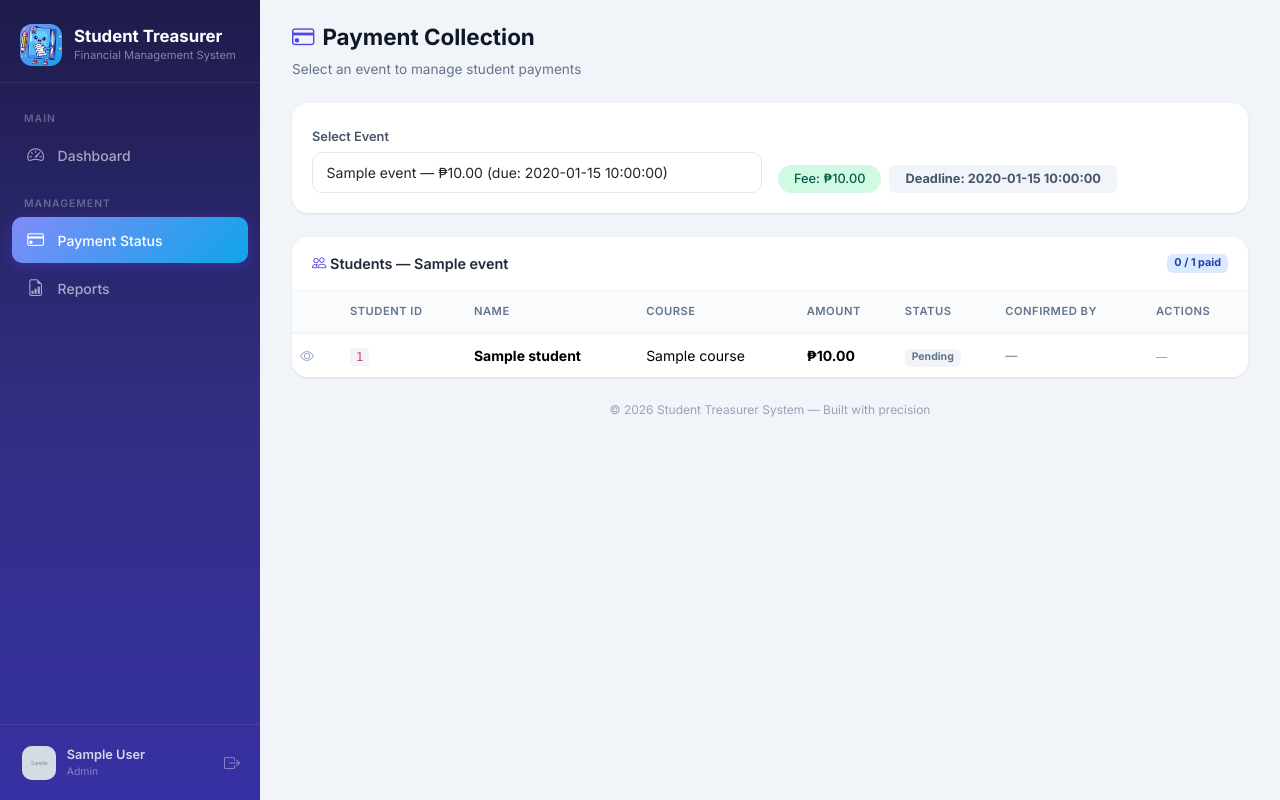
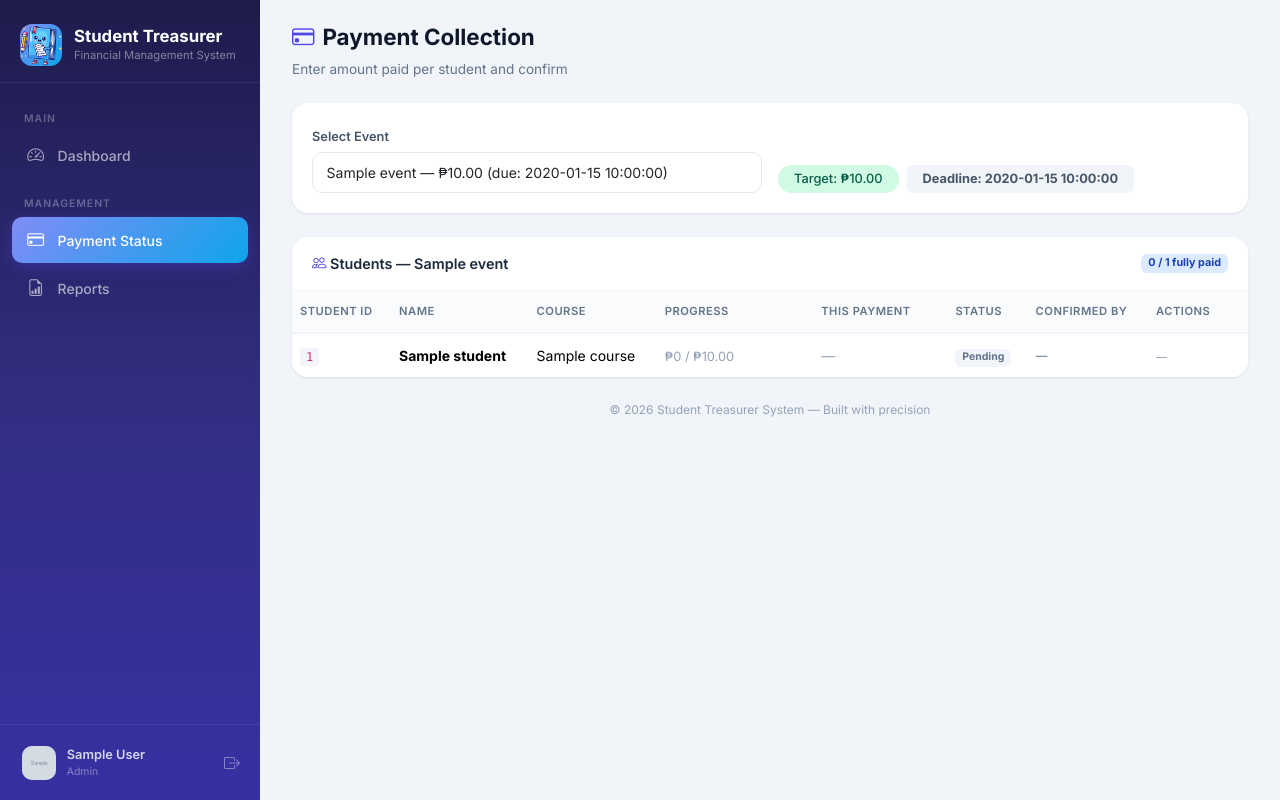
Before and after one commit to codeWithkimoyy/BSCS_3A_Treasurers-Management-System, a Flask app: page /payments?event_id=1 in a window 1280 px wide. Run offline with Flask 3, Linux system fonts and the light colour scheme; a user stored in the database is signed in; grey boxes marked "Sample" are stand-in pictures; a database or web service that is not in the repository returns one stand-in record (values such as "Sample title"); data that the repository does not hold is empty; parts of the project's set-up code (start-up, migrations or seed data) failed here and were passed over; some libraries are stand-ins or nearby versions.

Commit message:
feat: partial payments with running balance per student
- Payments page now accepts custom amount per student (₱ input)
- amount_paid accumulates across multiple confirmations
- Progress bar shows ₱X/₱Y per student
- locked=True when amount_paid >= event.target
- Each confirmation creates its own transaction record
- Dashboard, events, reports all use amount_paid for totals
- Unlock resets amount_paid to 0 and deletes transactions
- Backfilled existing payments with amount_paid = amount

```diff
--- a/app.py
+++ b/app.py
@@ -1,5 +1,5 @@
 import os
-from datetime import datetime, date
+from datetime import datetime, date, timedelta
 from flask import Flask, render_template, request, redirect, url_for, flash, jsonify, send_file, session
 from flask_login import LoginManager, UserMixin, login_user, login_required, logout_user, current_user
 from werkzeug.security import generate_password_hash, check_password_hash
@@ -90,7 +90,7 @@ def get_financial_totals():
     """Return canonical totals without counting payment ledger rows twice."""
     confirmed_payments = list(db.payments.aggregate([
         {'$match': {'confirmed': True}},
-        {'$group': {'_id': None, 'total': {'$sum': '$amount'}}}
+        {'$group': {'_id': None, 'total': {'$sum': '$amount_paid'}}}
     ]))
     manual_income = list(db.transactions.aggregate([
         {'$match': {
@@ -125,7 +125,7 @@ def get_confirmed_payment_rows(start=None, end=None):
         {'$unwind': {'path': '$student', 'preserveNullAndEmptyArrays': True}},
         {'$unwind': {'path': '$event', 'preserveNullAndEmptyArrays': True}},
         {'$project': {
-            '_id': 1, 'student_id': 1, 'amount': 1, 'notes': 1, 'confirmed_at': 1,
+            '_id': 1, 'student_id': 1, 'amount': '$amount_paid', 'notes': 1, 'confirmed_at': 1,
             'transaction_date': {'$dateToString': {'format': '%Y-%m-%d', 'date': '$confirmed_at'}},
             'type': {'$literal': 'income'},
             'description': {'$concat': ['Payment: ', '$event.title']},
@@ -251,7 +251,7 @@ def dashboard():
         {'$lookup': {'from': 'events', 'localField': 'event_id', 'foreignField': '_id', 'as': 'event'}},
         {'$unwind': {'path': '$student', 'preserveNullAndEmptyArrays': True}},
         {'$unwind': {'path': '$event', 'preserveNullAndEmptyArrays': True}},
-        {'$project': {'amount': 1, 'confirmed_at': 1, 'notes': 1, 'student_name': '$student.name', 'event_title': '$event.title'}}
+        {'$project': {'amount': '$amount_paid', 'confirmed_at': 1, 'notes': 1, 'student_name': '$student.name', 'event_title': '$event.title'}}
     ]))
 
     six_months_ago = datetime.now()
@@ -269,7 +269,7 @@ def dashboard():
         {'$match': {'confirmed': True, 'confirmed_at': {'$gte': six_months_ago}}},
         {'$group': {
             '_id': {'$dateToString': {'format': '%Y-%m', 'date': '$confirmed_at'}},
-            'inc': {'$sum': '$amount'}
+            'inc': {'$sum': '$amount_paid'}
         }},
         {'$project': {'_id': 0, 'mon': '$_id', 'inc': 1}}
     ]))
@@ -321,7 +321,7 @@ def events():
     for e in evts:
         total_paid = list(db.payments.aggregate([
             {'$match': {'event_id': e['_id'], 'confirmed': True}},
-            {'$group': {'_id': None, 'total': {'$sum': '$amount'}}}
+            {'$group': {'_id': None, 'total': {'$sum': '$amount_paid'}}}
         ]))
         total_students = db.students.count_documents({'is_active': 1})
         paid_count = db.payments.count_documents({'event_id': e['_id'], 'confirmed': True})
@@ -391,53 +391,79 @@ def confirm_payments():
         flash('Read-only accounts cannot confirm payments', 'error')
         return redirect(url_for('payments'))
     event_id = int(request.form['event_id'])
+    event = db.events.find_one({'_id': event_id})
+    if not event:
+        flash('Event not found', 'error')
+        return redirect(url_for('payments'))
+
     student_ids = request.form.getlist('student_ids')
-    event = db.events.find_one({'_id': event_id})
+    amounts_in = request.form.getlist('amounts')
+    target = event['amount']
+    count = 0
 
-    for sid in student_ids:
-        sid = int(sid)
+    for sid_str, amount_str in zip(student_ids, amounts_in):
+        try:
+            sid = int(sid_str)
+            paid_now = float(amount_str)
+        except (ValueError, TypeError):
+            continue
+        if paid_now <= 0:
+            continue
+
         existing = db.payments.find_one({'event_id': event_id, 'student_id': sid})
-        if existing and existing.get('confirmed'):
+        if existing and existing.get('locked'):
             continue
-        amount = event['amount'] if event else 0
+
         if existing:
             payment_id = existing['_id']
-            db.payments.update_one({'_id': existing['_id']}, {'$set': {
+            prev = existing.get('amount_paid', 0) or 0
+            can_pay = min(paid_now, target - prev)
+            if can_pay <= 0:
+                continue
+            new_amount_paid = prev + can_pay
+            is_locked = new_amount_paid >= target
+            db.payments.update_one({'_id': payment_id}, {'$set': {
                 'confirmed': True,
+                'amount_paid': new_amount_paid,
                 'confirmed_by': current_user.id,
                 'confirmed_at': datetime.now(),
-                'locked': True
+                'locked': is_locked,
             }})
         else:
             payment_id = next_id('payments')
+            can_pay = min(paid_now, target)
+            if can_pay <= 0:
+                continue
+            new_amount_paid = can_pay
+            is_locked = new_amount_paid >= target
             db.payments.insert_one({
                 '_id': payment_id,
                 'event_id': event_id,
                 'student_id': sid,
-                'amount': amount,
+                'amount': target,
+                'amount_paid': new_amount_paid,
                 'confirmed': True,
                 'confirmed_by': current_user.id,
                 'confirmed_at': datetime.now(),
-                'locked': True,
+                'locked': is_locked,
                 'notes': '',
                 'created_at': datetime.now()
             })
-        # Keep the ledger entry linked to its payment and make confirmation
-        # idempotent, including after an unlock/reconfirm cycle.
-        if not db.transactions.find_one({'payment_id': payment_id}):
-            db.transactions.insert_one({
-                '_id': next_id('transactions'),
-                'payment_id': payment_id,
-                'type': 'income',
-                'amount': amount,
-                'student_id': sid,
-                'description': f"Payment: {event['title']}" if event else 'Event payment',
-                'transaction_date': date.today().isoformat(),
-                'created_by': current_user.id,
-                'created_at': datetime.now()
-            })
 
-    flash(f'{len(student_ids)} payment(s) confirmed', 'success')
+        db.transactions.insert_one({
+            '_id': next_id('transactions'),
+            'payment_id': payment_id,
+            'type': 'income',
+            'amount': can_pay,
+            'student_id': sid,
+            'description': f"Payment: {event['title']}" if event else 'Event payment',
+            'transaction_date': date.today().isoformat(),
+            'created_by': current_user.id,
+            'created_at': datetime.now()
+        })
+        count += 1
+
+    flash(f'{count} payment(s) confirmed', 'success')
     return redirect(url_for('payments', event_id=event_id))
 
 @app.route('/payments/unconfirm/<int:payment_id>', methods=['POST'])
@@ -452,24 +478,13 @@ def unconfirm_payment(payment_id):
         flash('Payment not found', 'error')
         return redirect(url_for('payments'))
 
-    event = db.events.find_one({'_id': payment['event_id']})
     db.payments.update_one({'_id': payment_id}, {'$set': {
         'confirmed': False,
+        'amount_paid': 0,
         'locked': False,
         'notes': request.form.get('notes', 'Overridden by ' + current_user.username)
     }})
-    # Remove the linked income entry so reports and exports do not retain a
-    # payment that has been explicitly unlocked.
-    db.transactions.delete_many({
-        '$or': [
-            {'payment_id': payment_id},
-            {
-                'student_id': payment['student_id'],
-                'amount': payment['amount'],
-                'description': f"Payment: {event['title']}" if event else 'Event payment'
-            }
-        ]
-    })
+    db.transactions.delete_many({'payment_id': payment_id})
     flash('Payment unlocked', 'success')
     return redirect(url_for('payments', event_id=payment['event_id']))
 
@@ -570,7 +585,7 @@ def reports():
             row['_id']: row['total']
             for row in db.payments.aggregate([
                 {'$match': {'confirmed': True}},
-                {'$group': {'_id': '$student_id', 'total': {'$sum': '$amount'}}}
+                {'$group': {'_id': '$student_id', 'total': {'$sum': '$amount_paid'}}}
             ])
         }
         for row in data:
--- a/templates/payments.html
+++ b/templates/payments.html
@@ -4,7 +4,7 @@
 <div class="page-header d-flex justify-content-between align-items-center flex-wrap gap-2">
     <div>
         <h3><i class="bi bi-credit-card"></i> Payment Collection</h3>
-        <div class="subtitle">Select an event to manage student payments</div>
+        <div class="subtitle">Enter amount paid per student and confirm</div>
     </div>
 </div>
 
@@ -24,7 +24,7 @@
             <div class="col-md-3">
                 <div class="form-label-modern">&nbsp;</div>
                 <div class="d-flex gap-2">
-                    <span class="badge badge-income fs-6" style="font-size:.8rem!important;padding:.45rem 1rem;">Fee: ₱{{ "%.2f"|format(event.amount) }}</span>
+                    <span class="badge badge-income fs-6" style="font-size:.8rem!important;padding:.45rem 1rem;">Target: ₱{{ "%.2f"|format(event.amount) }}</span>
                     {% if event.deadline %}
                     <span class="badge fs-6" style="font-size:.8rem!important;padding:.45rem 1rem;background:#f1f5f9;color:#475569;">Deadline: {{ event.deadline }}</span>
                     {% endif %}
@@ -39,7 +39,7 @@
 <div class="card-modern animate-in">
     <div class="card-header-modern d-flex justify-content-between align-items-center">
         <span><i class="bi bi-people" style="color:var(--primary)"></i> Students — {{ event.title }}</span>
-        <span class="badge" style="background:#dbeafe;color:#1e40af;">{{ payments|selectattr('confirmed','equalto',True)|list|length }} / {{ students|length }} paid</span>
+        <span class="badge" style="background:#dbeafe;color:#1e40af;">{{ payments|selectattr('locked','equalto',True)|list|length }} / {{ students|length }} fully paid</span>
     </div>
     <div class="card-body-modern p-0">
         {% if can_manage_data() %}<form method="POST" action="{{ url_for('confirm_payments') }}" id="paymentForm">
@@ -47,28 +47,46 @@
         {% endif %}
             <div class="table-responsive">
                 <table class="table table-modern">
-                    <thead><tr><th style="width:50px"></th><th>Student ID</th><th>Name</th><th class="d-none d-sm-table-cell">Course</th><th>Amount</th><th>Status</th><th class="d-none d-sm-table-cell">Confirmed By</th><th style="width:100px" class="d-none d-sm-table-cell">Actions</th></tr></thead>
+                    <thead><tr><th>Student ID</th><th>Name</th><th class="d-none d-sm-table-cell">Course</th><th>Progress</th><th style="min-width:120px">This Payment</th><th>Status</th><th class="d-none d-sm-table-cell">Confirmed By</th><th style="width:100px" class="d-none d-sm-table-cell">Actions</th></tr></thead>
                     <tbody>
                         {% for s in students %}
                         {% set payment = payments|selectattr('student_id','equalto',s._id)|first %}
-                        {% set is_confirmed = payment and payment.confirmed %}
-                        <tr class="{{ 'table-success' if is_confirmed }}" onclick="toggleRow(this, {{ s._id }}, {{ 'true' if is_confirmed else 'false' }})" style="cursor:{{ 'default' if is_confirmed else 'pointer' }}">
-                            <td onclick="event.stopPropagation()">
-                                {% if not can_manage_data() %}<i class="bi bi-eye" style="color:#94a3b8;"></i>{% endif %}
-                                {% if can_manage_data() %}
-                                <input type="checkbox" name="student_ids" value="{{ s._id }}" class="form-check-input"
-                                    {{ 'checked' if is_confirmed }}
-                                    {{ 'disabled' if is_confirmed }}
-                                    style="width:1.1rem;height:1.1rem;cursor:{{ 'not-allowed' if is_confirmed else 'pointer' }}">
-                                {% endif %}
-                            </td>
+                        {% set amount_paid = payment.amount_paid if payment else 0 %}
+                        {% set is_locked = payment and payment.locked %}
+                        {% set remaining = (event.amount - amount_paid) if amount_paid < event.amount else 0 %}
+                        {% set pct = (amount_paid / event.amount * 100) if event.amount > 0 else 0 %}
+                        <tr class="{{ 'table-success' if is_locked }}">
                             <td><code style="background:#f1f5f9;padding:2px 6px;border-radius:4px;font-size:.75rem;">{{ s.student_id }}</code></td>
                             <td><strong>{{ s.name }}</strong></td>
                             <td class="d-none d-sm-table-cell">{{ s.course or '—' }}</td>
-                            <td><strong>₱{{ "%.2f"|format(event.amount) }}</strong></td>
+                            <td style="min-width:140px">
+                                {% if payment %}
+                                <div style="font-size:.75rem;font-weight:600;margin-bottom:2px;">₱{{ "%.2f"|format(amount_paid) }} / ₱{{ "%.2f"|format(event.amount) }}</div>
+                                <div class="progress-modern" style="height:6px;background:#e2e8f0;border-radius:4px;">
+                                    <div class="progress-bar-modern" style="width:{{ pct }}%;height:6px;border-radius:4px;background:{{ '#059669' if is_locked else '#3b82f6' }};"></div>
+                                </div>
+                                {% else %}
+                                <span style="color:#94a3b8;font-size:.8rem;">₱0 / ₱{{ "%.2f"|format(event.amount) }}</span>
+                                {% endif %}
+                            </td>
                             <td>
-                                {% if is_confirmed %}
+                                {% if is_locked %}
+                                <span class="badge badge-income" style="font-size:.75rem;">Fully Paid</span>
+                                {% elif can_manage_data() %}
+                                <div class="d-flex align-items-center gap-1">
+                                    <span style="font-size:.8rem;color:#64748b;">₱</span>
+                                    <input type="hidden" name="student_ids" value="{{ s._id }}">
+                                    <input type="number" name="amounts" value="{{ '%.2f'|format(remaining) }}" step="0.01" min="0" max="{{ event.amount }}" class="form-control form-modern" style="width:80px;font-size:.8rem;padding:.25rem .4rem;" placeholder="0">
+                                </div>
+                                {% else %}
+                                <span style="color:#94a3b8;">—</span>
+                                {% endif %}
+                            </td>
+                            <td>
+                                {% if is_locked %}
                                 <span class="badge badge-income">Paid</span>
+                                {% elif payment %}
+                                <span class="badge" style="background:#fef3c7;color:#92400e;">Partial</span>
                                 {% else %}
                                 <span class="badge" style="background:#f1f5f9;color:#64748b;">Pending</span>
                                 {% endif %}
@@ -77,10 +95,10 @@
                                 {{ payment.confirmer_name if payment and payment.confirmer_name else '—' }}
                             </td>
                             <td class="d-none d-sm-table-cell">
-                                {% if is_confirmed and can_override() %}
+                                {% if is_locked and can_override() %}
                                 <button type="button" class="btn btn-modern-outline btn-modern-sm" data-bs-toggle="modal" data-bs-target="#unconfirmModal{{ payment._id }}" title="Override"><i class="bi bi-unlock"></i></button>
                                 {% endif %}
-                                {% if not is_confirmed %}
+                                {% if not is_locked %}
                                 <span style="color:#94a3b8;font-size:.7rem;">—</span>
                                 {% endif %}
                             </td>
@@ -94,12 +112,10 @@
             </div>
             {% if students and can_manage_data() %}
             <div class="p-3 border-top d-flex justify-content-between align-items-center">
-                <div>
-                    <label class="form-check-label" style="font-size:.85rem;cursor:pointer;">
-                        <input type="checkbox" id="selectAll" onchange="toggleAll(this)" style="margin-right:.5rem;">Select All Unpaid
-                    </label>
+                <div style="font-size:.8rem;color:#64748b;">
+                    <i class="bi bi-info-circle"></i> Enter the amount each student paid today. Repeat until the target is reached.
                 </div>
-                <button type="submit" class="btn btn-modern-primary" onclick="return confirm('Confirm selected payments? This cannot be undone without admin/mayor/treasurer override.')">
+                <button type="submit" class="btn btn-modern-primary" onclick="return confirm('Confirm entered payments?')">
                     <i class="bi bi-check2-all"></i> Confirm Payments
                 </button>
             </div>
@@ -110,14 +126,14 @@
 
 {% for s in students %}
 {% set payment = payments|selectattr('student_id','equalto',s._id)|first %}
-{% if payment and payment.confirmed and can_override() %}
+{% if payment and payment.locked and can_override() %}
 <div class="modal fade modal-modern" id="unconfirmModal{{ payment._id }}" tabindex="-1">
     <div class="modal-dialog modal-dialog-centered"><div class="modal-content">
         <div class="modal-header"><h5 class="modal-title"><i class="bi bi-unlock"></i> Override Payment</h5><button type="button" class="btn-close" data-bs-dismiss="modal"></button></div>
         <form method="POST" action="{{ url_for('unconfirm_payment', payment_id=payment._id) }}">
             <div class="modal-body">
-                <p style="font-size:.9rem;">Unconfirm payment for <strong>{{ s.name }}</strong>?</p>
-                <p style="font-size:.8rem;color:#64748b;">This will unlock the payment record. Only admins, mayors, and treasurers can do this.</p>
+                <p style="font-size:.9rem;">Unlock and reset payment for <strong>{{ s.name }}</strong>?</p>
+                <p style="font-size:.8rem;color:#64748b;">This will reset their paid amount to ₱0. Only admins, mayors, and treasurers can do this.</p>
                 <div class="mb-3"><label class="form-label-modern">Reason for override</label>
                     <textarea name="notes" class="form-control form-modern" rows="2" required placeholder="Explain why this payment is being unlocked"></textarea>
                 </div>
@@ -132,16 +148,6 @@
 {% endif %}
 {% endfor %}
 
-<script>
-function toggleAll(source) {
-    document.querySelectorAll('input[name="student_ids"]:not(:disabled)').forEach(cb => cb.checked = source.checked);
-}
-function toggleRow(tr, sid, isConfirmed) {
-    if (isConfirmed) return;
-    var cb = tr.querySelector('input[name="student_ids"]');
-    if (cb && !cb.disabled) cb.checked = !cb.checked;
-}
-</script>
 {% else %}
 <div class="card-modern animate-in">
     <div class="card-body-modern">
```
Also changed, not shown: templates/events.html (+4 -3 lines).
